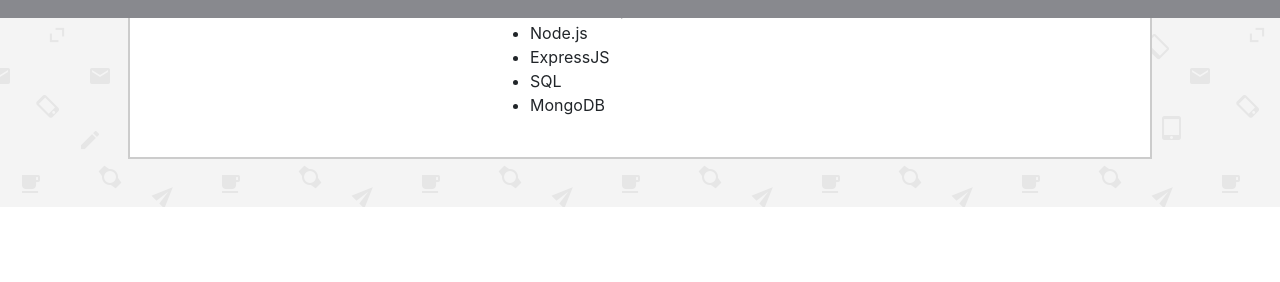
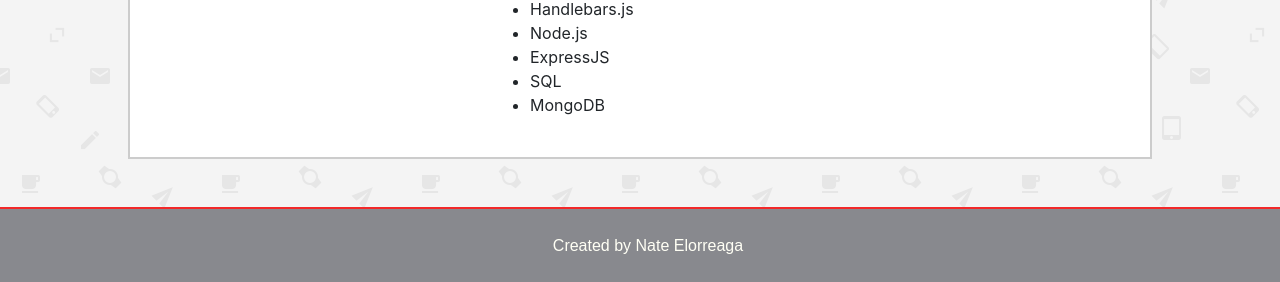
Before and after one commit to NateElorreaga/PortfolioUpdate, a website: page Public/index.html in a window 1280 px wide. Shown: the part 782-1064 px from the top of the page. Before the commit the page ends 989 px from the top, so only its background shows below. Drawn offline with nearby package versions, Linux system fonts and the light colour scheme; some icons are missing.

Commit message:
fixing the footer on the index page

```diff
--- a/Public/index.html
+++ b/Public/index.html
@@ -93,7 +93,7 @@
 
     <!-- footer -->
     <!-- As a heading -->
-    <nav class="navbar navbar-footer">
+    <nav class="navbar navbar-footer index-footer">
       <span class="navbar-brand mb-0 h1"></span>
       <p class="copyright">Created by Nate Elorreaga</p>
     </nav>
--- a/Public/style.css
+++ b/Public/style.css
@@ -156,5 +156,8 @@ border: none;
     font-family: 'Arial', 'Helvetica Neue', Helvetica, sans-serif;
 }
 .portfolio-footer{
-    position: relative;
+position: relative;
 }
+.index-footer{
+ position: relative;
+}
```
